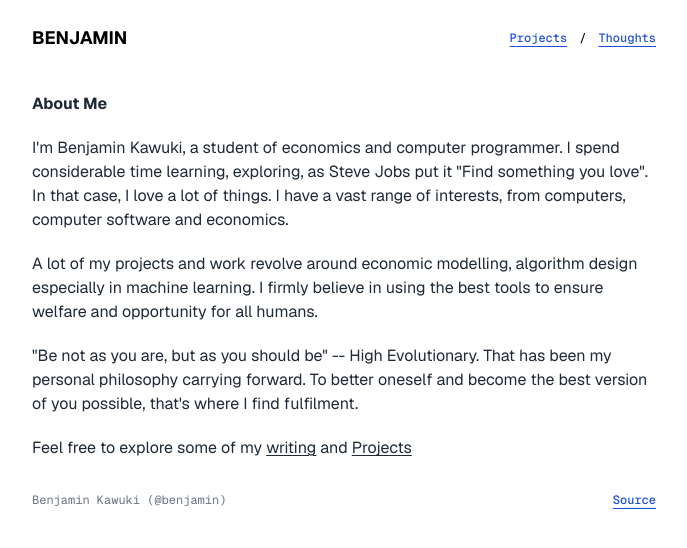
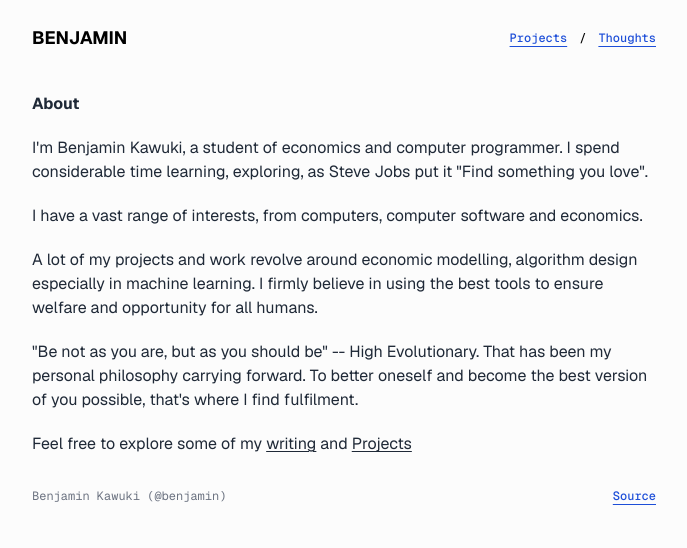
Before and after one commit to ChiefExecutiv/Benjamin.com, a Next.js app: page / in a window 1280 px wide. Shown: the top 548 px of the page, without its empty margins (296-983 px from the left). Built offline with nearby package versions, Linux system fonts and the light colour scheme.

Commit message:
Minor adjustments

```diff
--- a/app/header.tsx
+++ b/app/header.tsx
@@ -13,7 +13,7 @@ export function Header() {
 
           <Link
             href="/Projects"
-            className="inline-flex flex-col gap-1 text-blue-700 underline decoration-blue-700 decoration-1 underline-offset-4 font-medium"
+            className="inline-flex flex-col gap-1 text-blue-700 underline decoration-blue-700 decoration-1 underline-offset-4 text-xs"
           >
              Projects
           </Link>
@@ -22,7 +22,7 @@ export function Header() {
 
           <Link
             href="/Thoughts"
-            className="inline-flex flex-col gap-1 text-blue-700 underline decoration-blue-700 decoration-1 underline-offset-4 font-medium"
+            className="inline-flex flex-col gap-1 text-blue-700 underline decoration-blue-700 decoration-1 underline-offset-4 text-s"
           >
             Thoughts
           </Link>
--- a/app/layout.tsx
+++ b/app/layout.tsx
@@ -35,7 +35,7 @@ export default function RootLayout({
 }>) {
   return (
     <html lang="en" className={GeistSans.className}>
-      <body className="dark:text-gray-100 max-w-2xl m-auto">
+      <body className="dark:text-gray-100 max-w-2xl m-auto bg-[#fcfcfc]">
         <main className="p-6 pt-3 md:pt-6 min-h-screen">
           <Header/>
             {children}
--- a/app/page.tsx
+++ b/app/page.tsx
@@ -3,12 +3,14 @@ import Link from "next/link"
 export default function About() {
     return (
         <article className="" style={{color: "rgb(31 41 55)"}}>
-            <h1 className="font-bold my-5">About Me</h1>
+            <h1 className="font-bold my-5">About</h1>
 
             <p className="">
                 I'm Benjamin Kawuki, a student of economics and computer programmer.
                 I spend considerable time learning, exploring, as Steve Jobs put it "Find something you love".
-                In that case, I love a lot of things.
+            </p>
+
+            <p className="my-5">
                 I have a vast range of interests, from computers, computer software and economics.
             </p>
 
```
